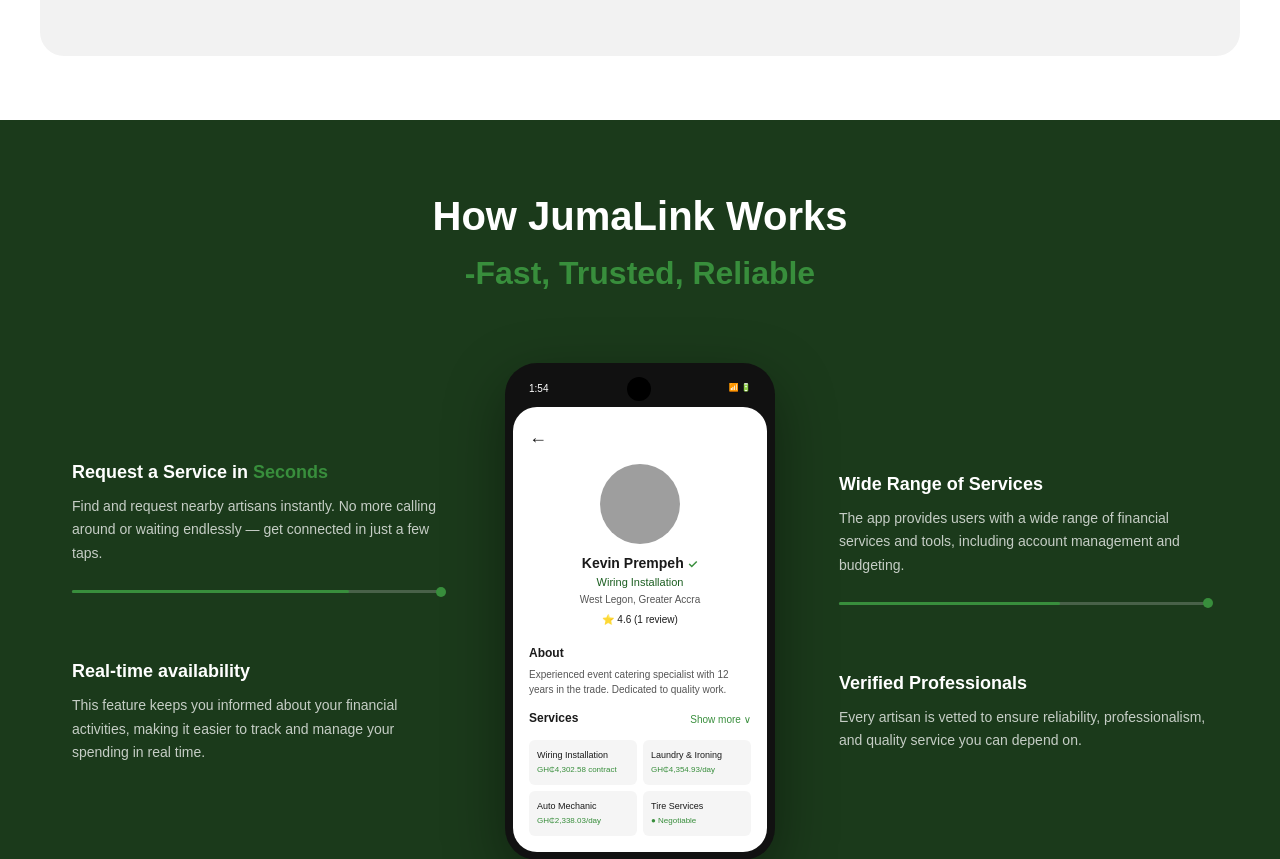
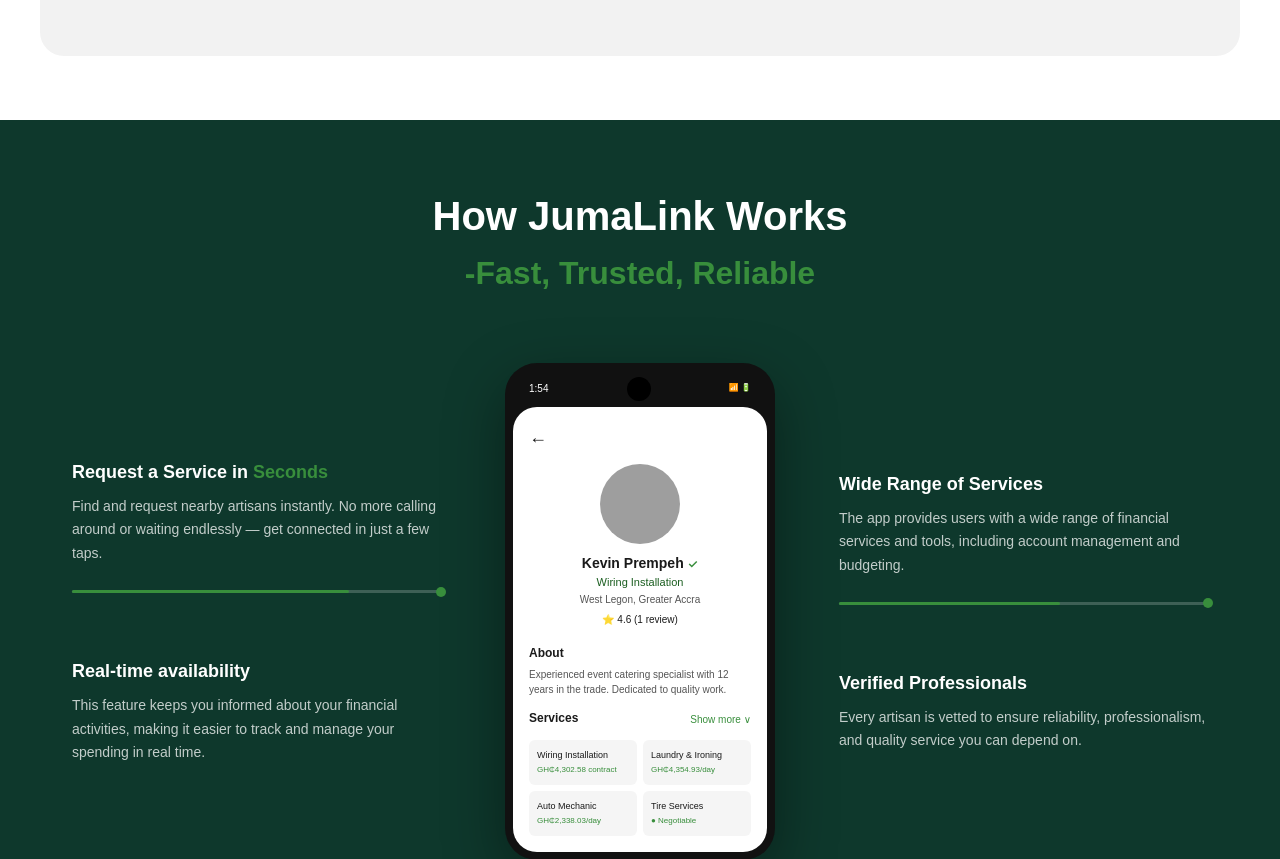
Before and after one commit to drilledigital/JumaLink-Landing-Page, a SvelteKit app: page / in a window 1280 px wide. Shown: the part 2663-3522 px from the top of the page. Built offline with nearby package versions, Linux system fonts and the light colour scheme; grey boxes are pictures that could not be loaded; a web font is replaced by a local one.

Commit message:
Add colors

```diff
--- a/src/app.css
+++ b/src/app.css
@@ -61,9 +61,10 @@
   /* Colors */
   --green-primary: #1B5E20;
   --green-accent: #388E3C;
-  --green-dark: #1B3A1B;
+  --green-dark: #0E382C;
   --green-light: #E8F5E9;
   --green-light-2: #67F57E;
+  --yellow: #FAF95F;
   --white: #FFFFFF;
   --gray-bg: #F5F5F5;
   --gray-100: #F9F9F9;
```
